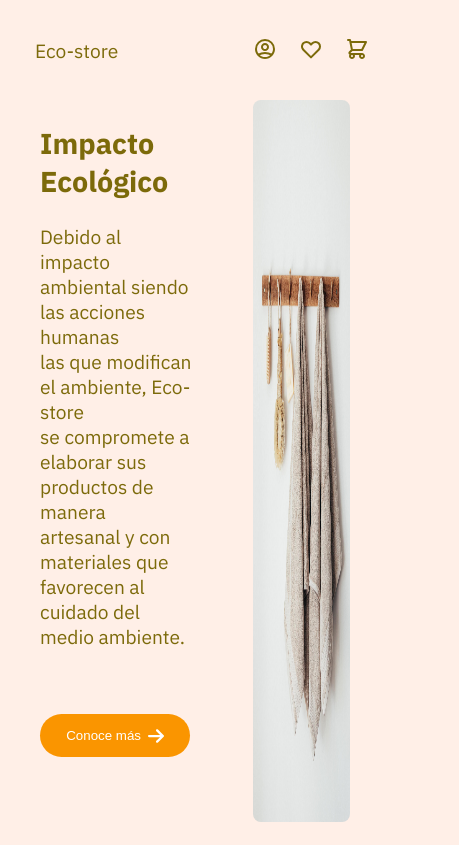
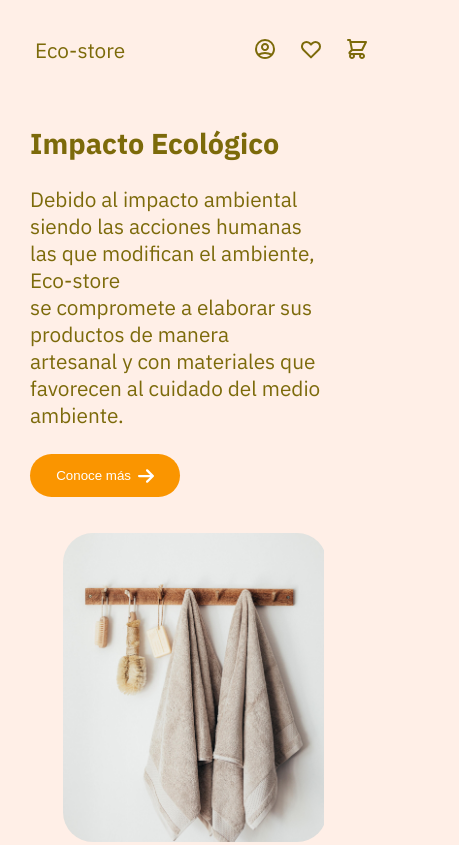
Before and after one commit to treinorStudio/curso-sass-landing-page, a plain HTML site: page index.html in a window 390 px wide. Shown: the top 845 px of the page, 459 px wide, since content can reach past the window. Drawn offline with Linux system fonts and the light colour scheme.

Commit message:
Now it is responsive

```diff
--- a/index.html
+++ b/index.html
@@ -44,7 +44,7 @@
                 </button>
             </div>
             <div class="image-section">
-                <img src="./assets/img/main-2.jpg" alt="">
+                <img src="./assets/img/main-2.jpg" alt="towels">
             </div>
         </article>
         <section class="product-section">
@@ -241,7 +241,6 @@
 			</div>
 		</section>
         <section class="info-section">
-            <section class="info-section">
                 <div class="about-us">
                     <h2>¿Por qué nosotros?</h2>
                     <div class="mission-section">
@@ -287,7 +286,6 @@
 					Cl. 38A Sur #34d-51, Bogotá, Colombia
 				</p>
 			</div>
-		</section>
         </section>
     </main>
     <footer>
--- a/scss/main.scss
+++ b/scss/main.scss
@@ -4,7 +4,7 @@ $tertiary-color: #BABD8D;
 $primary-text-color: #7C6A0A;
 $quaternary-color: #FA9500;
 $font-stack: "IBM Plex Sans", sans-serif;
-$paragraph-size: 1.2rem;
+$paragraph-size: 1.3rem;
 
 @mixin flexCenter($direction,$content,$align){
 	display: flex;
@@ -21,10 +21,13 @@ $paragraph-size: 1.2rem;
 }
 
 body {
+    width: 100%;
     margin: 0;
     padding: 0;
     background-color: $primary-color;
     font-family: $font-stack;
+    box-sizing: border-box;
+    @include flexCenter(column, center,null );
 }
 
 nav {
@@ -53,16 +56,19 @@ nav {
 
 article {
     color: $primary-text-color;
-    width: auto; // igual espacio a la izquierda y derecha
-    padding-left: 40px;
-    padding-right: 40px;
+    width: 100%;
+    // margin: 0 auto; // igual espacio a la izquierda y derecha
+    // padding-left: 40px;
+    // padding-right: 40px;
+
     // background-color: rgb(255, 172, 172);
     display: flex;
-    justify-content: space-between;
+    justify-content: space-evenly;
+    align-items: center;
 
     .impact-section {
         // background-color: whitesmoke;
-        width: 50vw;
+        width: 40%;
 
         h1 {
             font-size: 1.8em;
@@ -94,17 +100,18 @@ article {
     }
 
     .image-section {
-        width: 50vw;
+        width: 40%;
+        height: 100px;
         display: flex;
         justify-content: flex-end;
         align-items: center;
         // background-color: #FFDAC6;
         img{
-            width: 25vw;
-            height: 100%;
-            border-radius: 8px;
-            // object-fit: contain;
-            // object-fit: cover;
+            width: 100%;
+            height: 440px;
+            border-radius: 30px;
+        // object-fit: contain;
+            object-fit: cover;
          }
     }
 }
@@ -143,12 +150,13 @@ section{
 			row-gap: 80px;
 
             .product-card{
-                width: 17vw;
-                height: 45vh;
+                width: 150px;
+                height: 280px;
                 background-color: $secondary-color;
                 color: $primary-text-color;
                 padding: 14px;
                 border-radius: 8px;
+                box-shadow: 0 0 7px rgb(215, 207, 207);
                 .icon{
                     width: 100%;
                     display: flex;
@@ -165,15 +173,15 @@ section{
                 .product-image{
                     width: 100%;
                     height: auto;
-                    margin-bottom: 8px;
+                    // margin-bottom: 8px;
 
                     @include flexCenter(row, center , center );
                     // display: flex;
                     // justify-content: center;
                     // align-items: center;
                     img{
-                        width: 12vw;
-                        height: 30vh;
+                        width: 100%;
+                        height: 180px;
                         object-fit: cover;
                         border-radius: 6px;
                     }
@@ -181,14 +189,15 @@ section{
                 h3{
                     font-weight: bold;
                     font-size: 16px;
-                    margin-bottom: 6px;
-                    // padding: 0;
-                    padding-left: 22px;
+                    margin-top: 6px;
+                    padding-left: 0px;
+                    margin-bottom: 0px;
                     // padding-bottom: 30px;
                 }
                 p {
-                    padding-left: 22px;
-                    margin: 0;
+                    // margin-bottom: 6px;
+                    margin-top: 0;
+                    padding-left: 0px;
                     font-size: 0.7rem;
                 }
 		    }
@@ -300,8 +309,60 @@ footer{
 		@include flexCenter(row,center,center);
 		gap:40px;
 		padding-bottom: 40px;
+	}
+}
 
-	}
+@media (max-width: 650px) {
+
+    nav {
+        width: auto;
+    }
+
+    article {
+        flex-direction: column;
+        height: auto;
+        width: auto;
+        padding: 0 30px 30px 30px;
+
+        .impact-section {
+            width: auto;
+
+            p {
+                margin-bottom: 25px;
+            }
+
+            button {
+                margin-bottom: 40px;
+            }
+        }
+
+        .image-section {
+            width: 100%;
+            height: 300px;
+            justify-content: center;
+            img {
+                width: 80%;
+                height: 309px;
+                object-position: -3px 47%;
+                object-fit: cover;
+            }
+        }
+    }
+
+    .gallery {
+
+        .gallery-images {
+            flex-direction: column;
+            gap: 10px;
+                img {
+                    height: 200px;
+                }
+        }
+    }
+
+    .about-us .mission-section {
+        flex-direction: column;
+    }
 }
 
 // footer{
```
Also changed, not shown: css/main.css, 1 other file.
